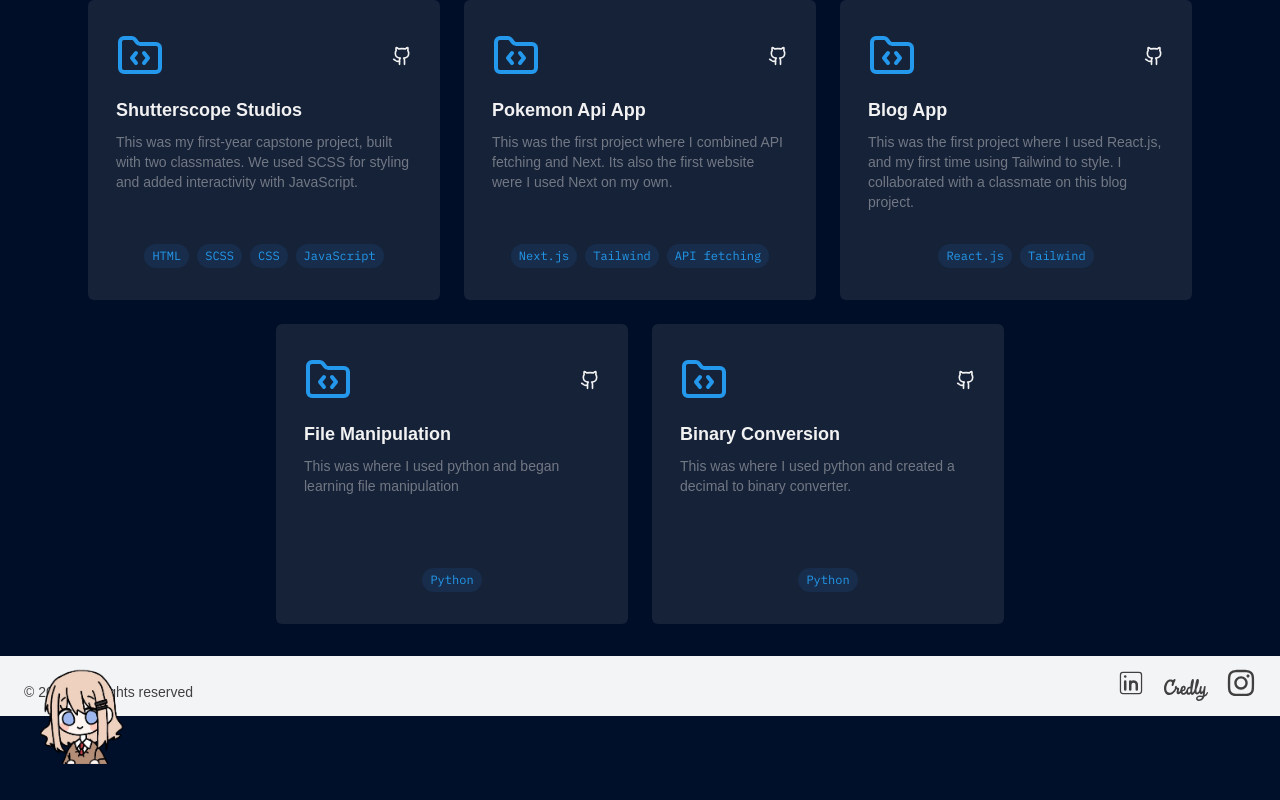
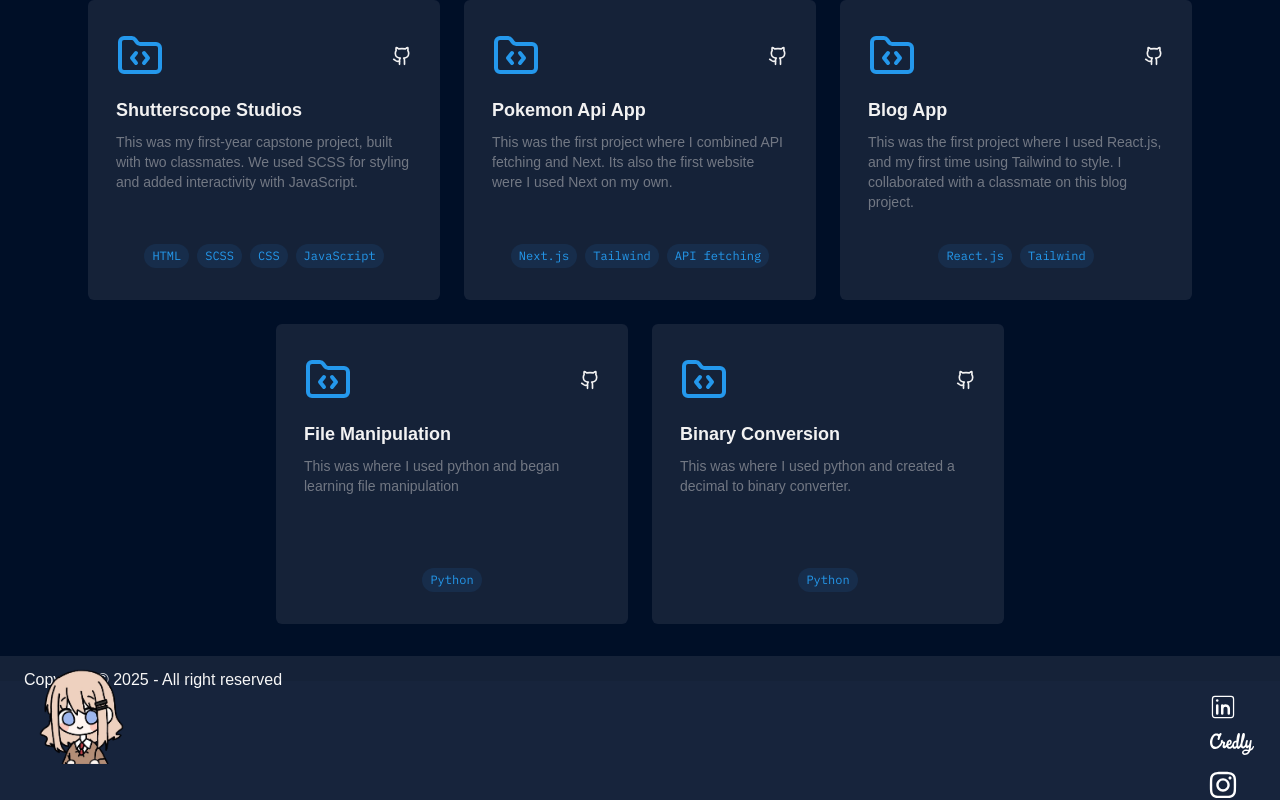
Before and after one commit to sshafe928/portfolio_2025, a Next.js app: page /projects in a window 1280 px wide. Shown: the part 519-1319 px from the top of the page. Before the commit the page ends 1283 px from the top, so only its background shows below. Built offline with nearby package versions, Linux system fonts and the light colour scheme.

Commit message:
chabnges

```diff
--- a/src/app/layout.js
+++ b/src/app/layout.js
@@ -39,32 +39,25 @@ export default function RootLayout({ children }) {
         <AOSInitializer/>
         <Spotlight/>
         {children}
-        <footer className="relative mt-4 bg-gray-100 text-neutral-700 px-6 pt-3">
-          {/* Peek image (only visible on large screens) */}
+        <footer className="mt-4 footer sm:footer-horizontal bg-grey/10 text-neutral-content items-center px-6 pt-3">
         <div className="absolute lg:mb-[170px] lg:block hidden z-20">
-            <img src="/images/character/peek.png" alt="Chibi 1" className="w-28 h-24" />
+        <img src="/images/character/peek.png" alt="Chibi 1" className="w-28 h-24"/>
         </div>
-
-          {/* Footer content */}
-          <div className="flex flex-col sm:flex-row sm:items-center sm:justify-between">
-            <aside className="mb-4 sm:mb-0">
-              <p className="text-sm">&copy; {new Date().getFullYear()} - All rights reserved</p>
+          <aside className="flex items-center text-white">
+            <p>Copyright © {new Date().getFullYear()} - All right reserved</p>
           </aside>
-
-            <nav className="flex gap-4">
-              <a href="https://www.linkedin.com/in/sabrina" target="_blank" rel="noopener noreferrer">
-                <CiLinkedin className="text-neutral-700 hover:text-blue-500 transition-all duration-300 text-3xl hover:-translate-y-2" />
+          <nav className="grid-flow-col gap-4 md:place-self-center md:justify-self-end">
+            <a href="www.linkedin.com/in/sabrina ">
+              <CiLinkedin className="text-white hover:text-blue/70 transition-all duration-300 text-3xl hover:-translate-y-2"/>
             </a>
-              <a href="https://www.credly.com/users/sabrina-shafer" target="_blank" rel="noopener noreferrer">
-                <SiCredly className="pb-1 text-neutral-700 hover:text-blue-500 transition-all duration-300 text-5xl hover:-translate-y-2" />
+            <a href="https://www.credly.com/users/sabrina-shafer">
+              <SiCredly className="pb-1 text-white hover:text-blue/70 transition-all duration-300 text-5xl hover:-translate-y-2"/>
             </a>
-              <a href="#" aria-label="Instagram">
-                <FaInstagram className="text-neutral-700 hover:text-blue-500 transition-all duration-300 text-3xl hover:-translate-y-2" />
+            <a>
+              <FaInstagram  className="text-white hover:text-blue/70 transition-all duration-300 text-3xl hover:-translate-y-2"/>
             </a>
           </nav>
-          </div>
         </footer>
-
       </body>
     </html>
   );
--- a/src/app/page.jsx
+++ b/src/app/page.jsx
@@ -35,7 +35,8 @@ export default function Home() {
           pin: elementRef.current,
           start: 'top top',
           end: '+=2800',
-          scrub: true
+          scrub: true,
+
         });
       }
     };
@@ -176,12 +177,11 @@ const sendEmail = (e) => {
                       </div>
 
                       {/* Progress bar */}
-                      <div className="w-full h-3 bg-blue-100/50 rounded-full overflow-hidden">
-                        <div
-                          className="h-full bg-blue-500 rounded-full transition-all duration-300"
-                          style={{ width: `${percent}%` }}
-                        ></div>
-                      </div>
+                      <progress
+                        className="progress progress-info w-full h-3"
+                        value={percent}
+                        max="100"
+                      ></progress>
                     </div>
                   </li>
                 ))}
```
Lines whose indentation alone changed are shown as unchanged.
